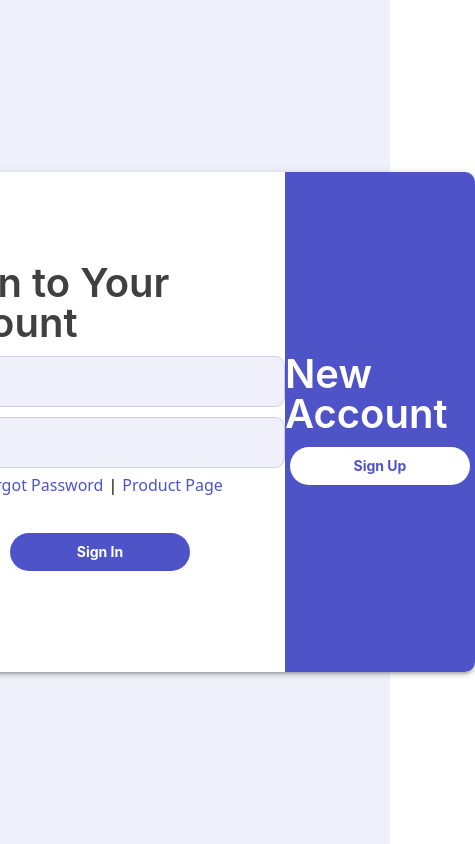
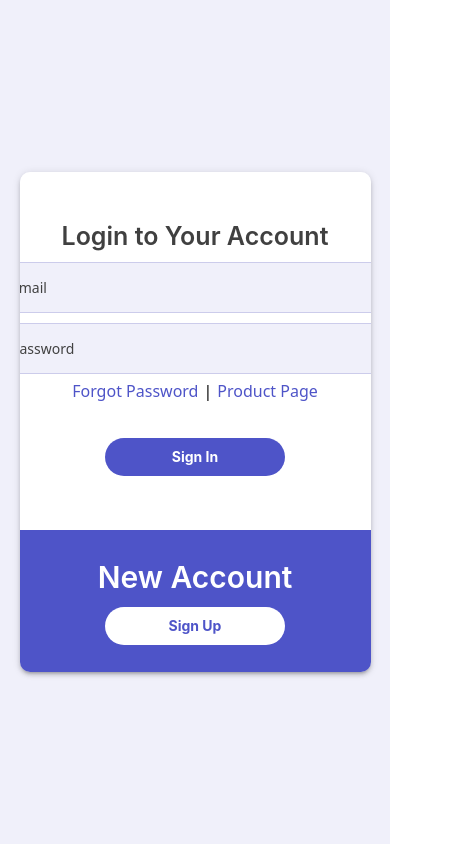
Before and after one commit to getlost01/InventoryAppFrontend, a React (Create React App) app: page /login in a window 390 px wide. Shown: the whole page, 475 px wide, since content can reach past the window. Built offline with nearby package versions, Linux system fonts and the light colour scheme.

Commit message:
responsive done

```diff
--- a/src/components/Login/styles.module.css
+++ b/src/components/Login/styles.module.css
@@ -9,7 +9,9 @@
 
 .login_form_container {
 	width: 900px;
-	height: 500px;
+	min-height: 500px;
+	border-radius: 10px;
+	overflow: hidden;
 	display: flex;
 	border-radius: 10px;
 	box-shadow: 0px 3px 3px -2px rgb(0 0 0 / 20%),
@@ -23,8 +25,6 @@
 	align-items: center;
 	justify-content: center;
 	background-color: white;
-	border-top-left-radius: 10px;
-	border-bottom-left-radius: 10px;
 }
 
 .login_container .form_container {
@@ -34,14 +34,14 @@
 }
 
 .login_container .form_container h1 {
-	font-size: 40px;
-	margin-top: 0;
+	font-size: 25px;
+	align-self: center;
 }
 
 .login_container .input {
 	outline: none;
 	border: none;
-	width: 370px;
+	width: 400px;
 	padding: 15px;
 	border-radius: 10px;
 	background-color: #f0f0fa;
@@ -74,14 +74,12 @@
 	align-items: center;
 	justify-content: center;
 	background-color: #4e54c8;
-	border-top-right-radius: 10px;
-	border-bottom-right-radius: 10px;
 }
 
 .login_container .right h1 {
-	margin-top: 0;
 	color: white;
-	font-size: 40px;
+	font-size: 30px;
+	margin: 10px;
 	align-self: center;
 }
 
@@ -116,3 +114,13 @@
    transform: scale(1.02);
    color: #4e54c8;
 }
+
+@media only screen and (max-width: 800px) {
+	.login_form_container {
+		width: 90%;
+		flex-direction: column;
+	}
+	.login_container .input {
+		max-width: 100%;
+	}
+  }
--- a/src/components/Signup/styles.module.css
+++ b/src/components/Signup/styles.module.css
@@ -6,15 +6,17 @@
 	align-items: center;
 	justify-content: center;
 }
-
  .signup_form_container {
 	width: 900px;
-	height: 500px;
+	min-height: 500px;
+	border-radius: 10px;
+	overflow: hidden;
 	display: flex;
 	border-radius: 10px;
 	box-shadow: 0px 3px 3px -2px rgb(0 0 0 / 20%),
 		0px 3px 4px 0px rgb(0 0 0 / 14%), 0px 1px 8px 0px rgb(0 0 0 / 12%);
 }
+
 
  .signup_form_container .left {
 	flex: 1;
@@ -23,14 +25,12 @@
 	align-items: center;
 	justify-content: center;
 	background-color: #4e54c8;
-	border-top-left-radius: 10px;
-	border-bottom-left-radius: 10px;
 }
 
  .signup_form_container .left h1 {
 	margin-top: 0;
 	color: white;
-	font-size: 35px;
+	font-size: 20x;
 	align-self: center;
 }
 
@@ -41,8 +41,6 @@
 	align-items: center;
 	justify-content: center;
 	background-color: white;
-	border-top-right-radius: 10px;
-	border-bottom-right-radius: 10px;
 }
 
  .signup_form_container .form_container {
@@ -52,14 +50,14 @@
 }
 
  .signup_form_container .form_container h1 {
-	font-size: 40px;
-	margin-top: 0;
+	font-size: 25px;
+	margin: 10px;
 }
 
  .signup_form_container .input {
 	outline: none;
 	border: none;
-	width: 370px;
+	width: 400px;
 	padding: 15px;
 	border-radius: 10px;
 	background-color: #f0f0fa;
@@ -119,3 +117,13 @@
 	transform: scale(1.02);
 	color: #4e54c8;
 }
+
+@media only screen and (max-width: 800px) {
+	.signup_form_container {
+		width: 90%;
+		flex-direction: column;
+	}
+	.signup_form_container .input {
+		max-width: 100%;
+	}
+  }
```
